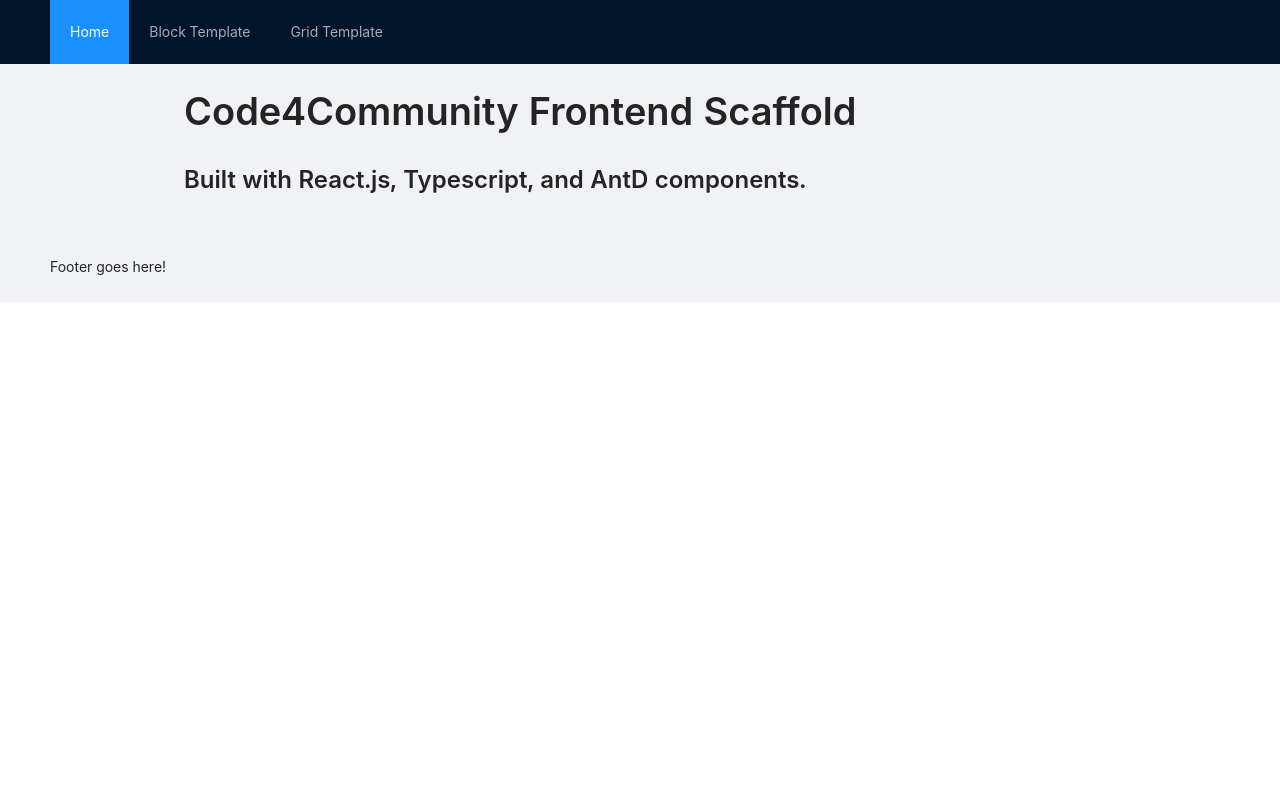
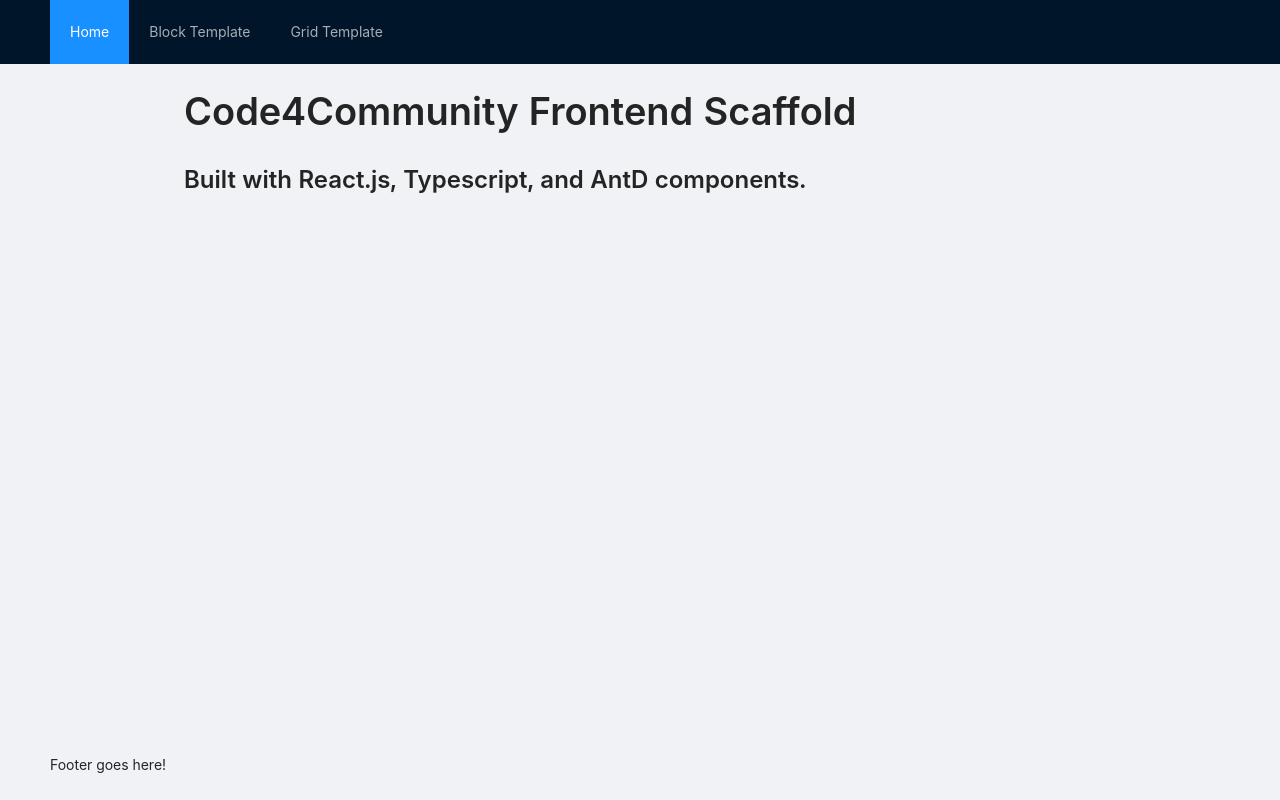
Before and after one commit to Code-4-Community/lucys-love-bus-frontend, a React (Create React App) app: page / in a window 1280 px wide. Built offline with nearby package versions, Linux system fonts and the light colour scheme.

Commit message:
stretch content to fill screen

```diff
--- a/src/App.less
+++ b/src/App.less
@@ -0,0 +1,4 @@
+.app-flex-container  {
+    // need to use !important to overwrite .ant-layout
+    min-height: 100vh !important;
+}
--- a/src/App.tsx
+++ b/src/App.tsx
@@ -26,7 +26,7 @@
       </Helmet>
 
       <Router>
-        <Layout>
+        <Layout className="app-flex-container">
           <NavBar />
           <Content className="content-padding">
             <div className="content-inner-container">
```
